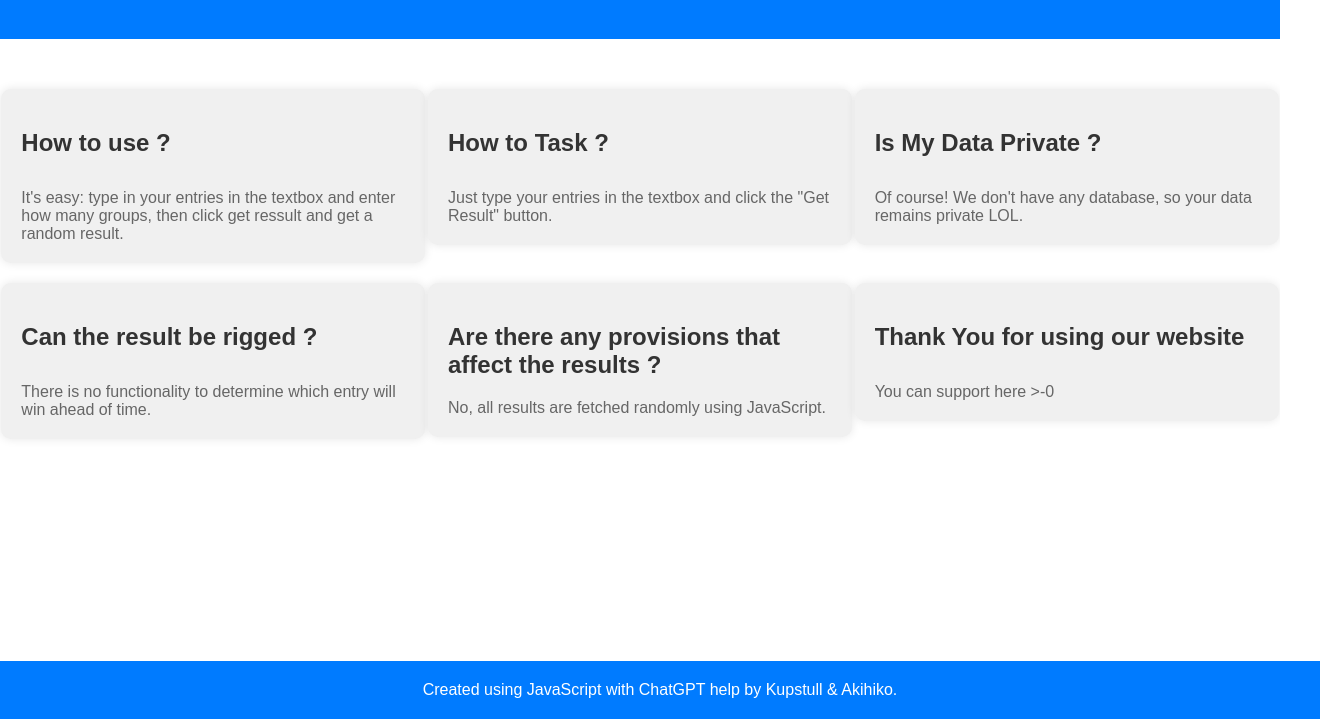
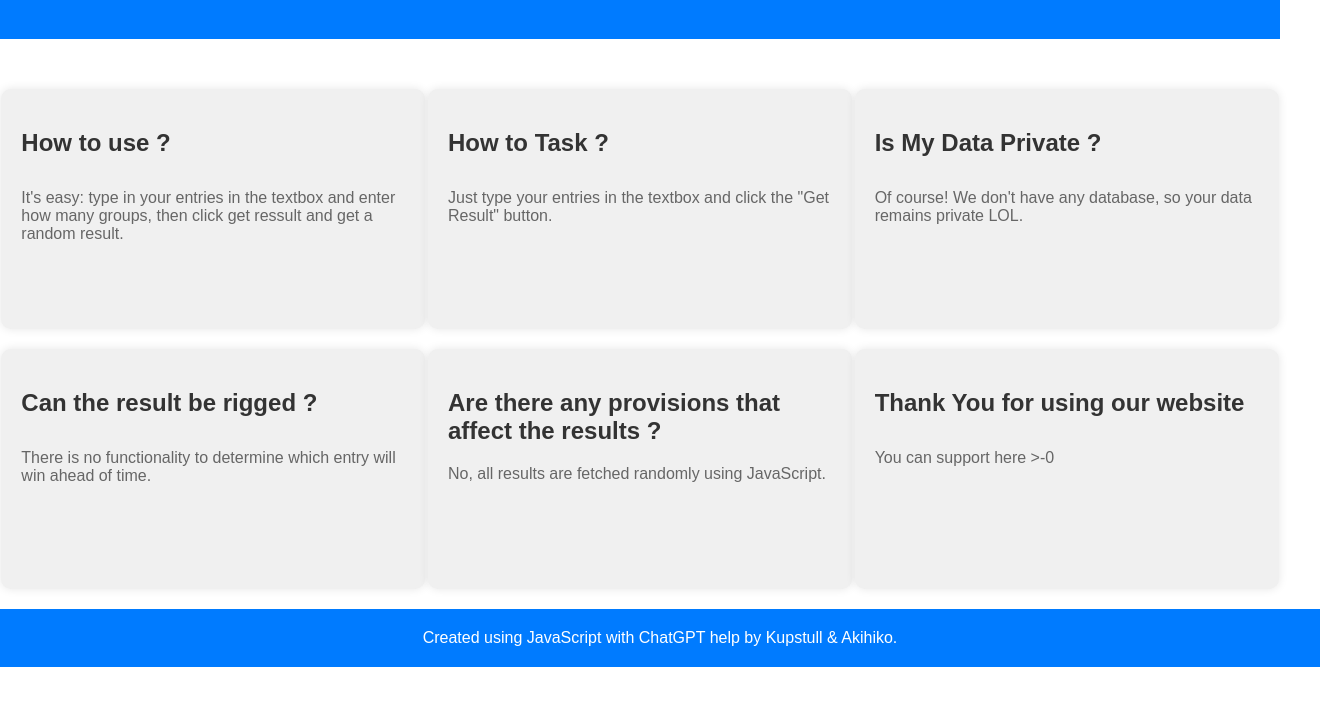
Before and after one commit to Akihiko355/Siperkel, a plain HTML site: page support.html in a window 1280 px wide. Shown: the part 81-800 px from the top of the page, 1320 px wide, since content can reach past the window. Drawn offline with Linux system fonts and the light colour scheme.

Commit message:
Update support.css

```diff
--- a/support.css
+++ b/support.css
@@ -28,18 +28,22 @@ header {
 .container {
     display: flex;
     justify-content: space-around;
-    align-items: flex-start; /* Mengatur elemen ke atas */
+    align-items: flex-start;
     flex-wrap: wrap;
     margin-top: 50px;
 }
 
 .info-box {
-    flex-basis: 30%; /* Atur ukuran dasar untuk info-box */
+    flex-basis: 30%;
     padding: 20px;
     background-color: #f0f0f0;
     border-radius: 10px;
     box-shadow: 0 0 10px rgba(0, 0, 0, 0.1);
     margin-bottom: 20px;
+    width: 200px; /* Atur lebar */
+    height: 200px; /* Atur tinggi */
+    min-width: 200px; /* Atur lebar minimum */
+    min-height: 200px; /* Atur tinggi minimum */
 }
 
 .info-box h2 {
@@ -61,7 +65,7 @@ footer {
     color: #fff;
     text-align: center;
     padding: 20px;
-    position: fixed;
+    position: flex;
     left: 0;
     bottom: 0;
     width: 100%;
```
